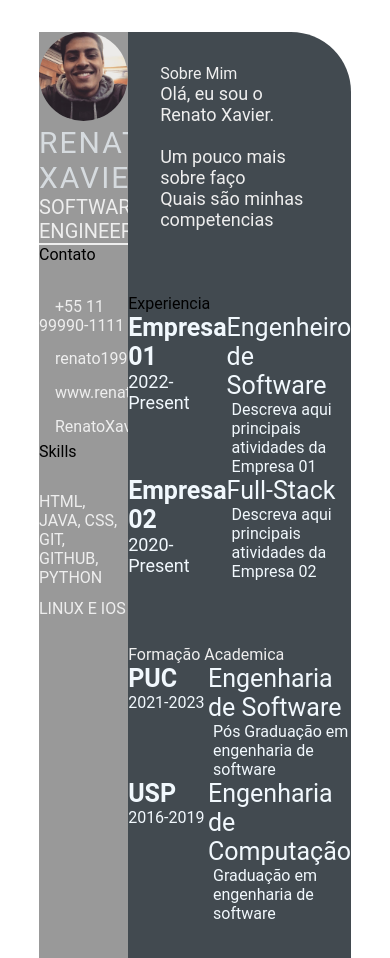
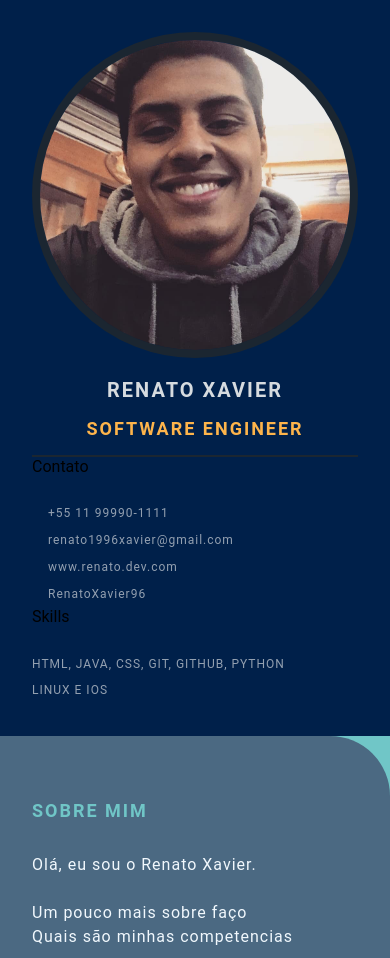
Before and after one commit to RenatoXavier96/RenatoXavier96.github.io, a plain HTML site: page index.html in a window 390 px wide. Shown: the top 958 px of the page. Drawn offline with Linux system fonts and the light colour scheme.

Commit message:
feature: css style (#10)

```diff
--- a/style.css
+++ b/style.css
@@ -4,6 +4,10 @@
     box-sizing: border-box;
     list-style: none;
     font-family: 'Roboto', sans-serif;
+}
+
+body {
+    background-color: #70c6c7;
 }
 
 .resume-contents {
@@ -17,28 +21,29 @@
 .left-section {
     grid-column: span 2;
     height: 100%;
-    background-color: #999999;
+    background-color: #00204A;
 }
 
 .right-section {
     grid-column: span 5;
     height: 100%;
-    background-color: #424a50;
+    background-color: #4B6982;
     border-radius: 0px 60px 0px 0px;
 }
 
-.left-section-contents{
+.left-section-content{
     padding: 2rem 2rem;
 }
 
 .profile {
     width: 100%;
-    border-bottom: 2px solid #eeeeee;
+    border-bottom: 2px solid #1B2631;
 }
 
 .profile .profile-image {
     width: 100%;
-    border-radius: 100%;
+    border-radius: 50%;
+    border: 8px solid #1B2631;
 }
 
 .name {
@@ -46,19 +51,31 @@
     font-size: 30px;
     letter-spacing: 2px;
     text-transform: uppercase;
+    text-align: center;
+    font-weight: bold;
+    padding: 1rem 0;
 }
 
 .profession {
-    color: #eeeeee;
+    color: #FDB44B;
     font-size: 20px;
     text-transform: uppercase;
     text-align: center;
+    letter-spacing: 2px;
+    font-weight: bold;
+    padding-bottom: 1rem;
 }
 
 /* .contact-info { border-bottom: 2px solid #1B2631; } */
 .left-title {
-    color: #eeeeee;
+    color: #FDB44B;
     font-size: 20px;
+    letter-spacing: 2px;
+    text-transform: uppercase;
+    font-weight: bold;
+    display: flex;
+    align-items: center;
+    padding-top: 3rem;
 }
 
 .contact-info ul {
@@ -68,14 +85,18 @@
 .contact-info ul li,
 .references ul li {
     padding: .4rem 0;
-    color: #eeeeee;
+    display: flex;
+    align-items: center;
+    color: #d6dbdfaf;
+    letter-spacing: 1px;
+    font-size: 18px;
 }
 
 .contact-info ul li i,
 .references ul li i {
     padding-right: 1rem;
     font-size: 18px;
-    color: #eeeeee;
+    color: #2E86C1;
 }
 
 .skills ul {
@@ -83,15 +104,46 @@
 }
 .skills ul li p {
     padding: .4rem 0;
-    color: #eeeeee;
+    color: #d6dbdfaf;
+    font-size: 18px;
+    letter-spacing: 1px;
+    display: flex;
+    align-items: center;
+    text-transform: uppercase;
 }
+
+.referance-name {
+    padding-top: 1.5rem;
+    padding-bottom: .4rem;
+    font-size: 18px;
+    color: #F9E79F;
+    letter-spacing: 1px;
+    text-transform: uppercase;
+}
+
+.referance-profession {
+    font-size: 16px;
+    color: #d6dbdfaf;
+    letter-spacing: 1px;
+    /* text-transform: uppercase; */
+    padding-bottom: .4rem;
+}
+
 
 .right-section-contents {
     padding: 2rem 2rem;
 }
 
 .right-title {
-    color: #eeeeee;
+    color: #70C6C7;
+    font-size: 40px;
+    letter-spacing: 2px;
+    text-transform: uppercase;
+    font-weight: bold;
+    display: flex;
+    align-items: center;
+    padding: 2rem 0;
+    position: relative;
 }
 
 .gap {
@@ -99,7 +151,9 @@
 }
 .about-me-contents {
     font-size: 18px;
-    color: #eeeeee;
+    letter-spacing: 1px;
+    line-height: 2rem;
+    color: #F1F8FD;
 }
 
 .experience-contents,
@@ -116,23 +170,124 @@
 .awards-company-name {
     font-size: 25px;
     font-weight: bold;
+    text-transform: uppercase;
+    letter-spacing: 1px;
+    color: #FDB44B;
+    padding-bottom: .4rem;
 }
 
 .exp-time-period,
 .educationp-time-period,
 .awards-time-period {
     font-size: 18px;
+    letter-spacing: 1px;
+    line-height: 2rem;
 }
 
 .exp-position,
 .education-subject,
 .awards-name {
     font-size: 25px;
+    font-weight: bold;
+    text-transform: uppercase;
+    letter-spacing: 1px;
+    color: #FDB44B;
+    padding-bottom: .4rem;
 }
 
 .exp-desc,
 .education-desc,
 .awards-desc {
     font-size: 16px;
+    letter-spacing: 1px;
+    line-height: 1.5rem;
+    border-left: 3px solid #a5a3a3;
     padding-left: 5px;
 }
+
+/* Media queries */
+@media screen and (max-width:780px) {
+    .experience-contents,
+    .education-contents,
+    .awards-contents {
+        grid-template-columns: repeat(1, 1fr);
+    }
+}
+
+@media screen and (max-width:780px) {
+    .left-section {
+        grid-column: span 3;
+    }
+
+    .right-section {
+        grid-column: span 4;
+    }
+
+}
+
+@media screen and (max-width:1200px) {
+    .resume-contents {
+        grid-template-columns: repeat(1, 1fr);
+    }
+}
+
+@media screen and (max-width:390px) {
+    .resume-contents {
+        width: 100%;
+        margin: 0 auto;
+    }
+
+    .name {
+        font-size: 20px;
+    }
+
+    .profession {
+        font-size: 18px;
+    }
+
+    .left-title {
+        font-size: 18px;
+    }
+
+    .right-title {
+        font-size: 18px;
+    }
+
+    .contact-info ul li,
+    .references ul li {
+        font-size: 12px;
+    }
+
+    .contact-info ul li i,
+    .references ul li i {
+        /* padding-right: 1rem; */
+        font-size: 12px;
+    }
+
+    .skills ul li p {
+        font-size: 12px;
+    }
+
+    .about-me-contents {
+        font-size: 16px;
+        line-height: 1.5rem;
+    }
+
+    .exp-company-name,
+    .education-school-name,
+    .awards-company-name {
+        font-size: 18px;
+    }
+
+    .exp-time-period,
+    .educationp-time-period,
+    .awards-time-period {
+        font-size: 16px;
+    }
+
+    .exp-position,
+    .education-subject,
+    .awards-name {
+        font-size: 18px;
+    }
+}
```
Also changed, not shown: index.html (+1 -1 lines).
